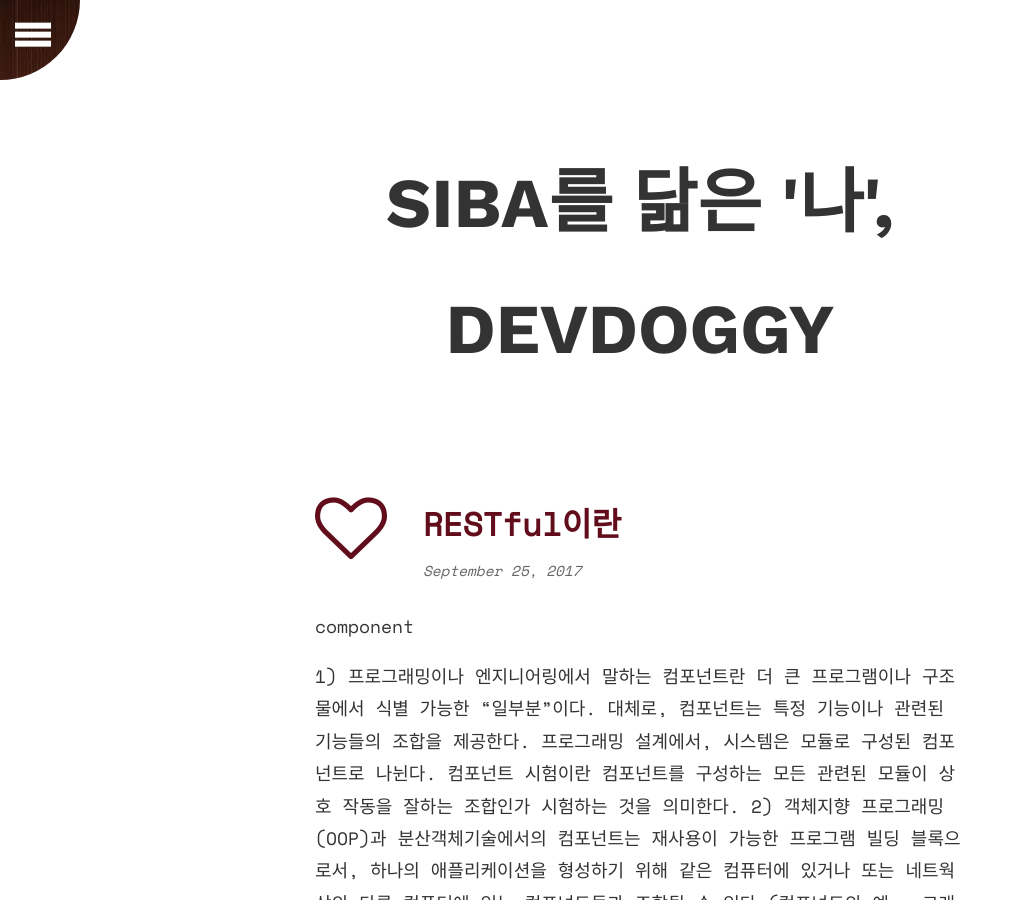
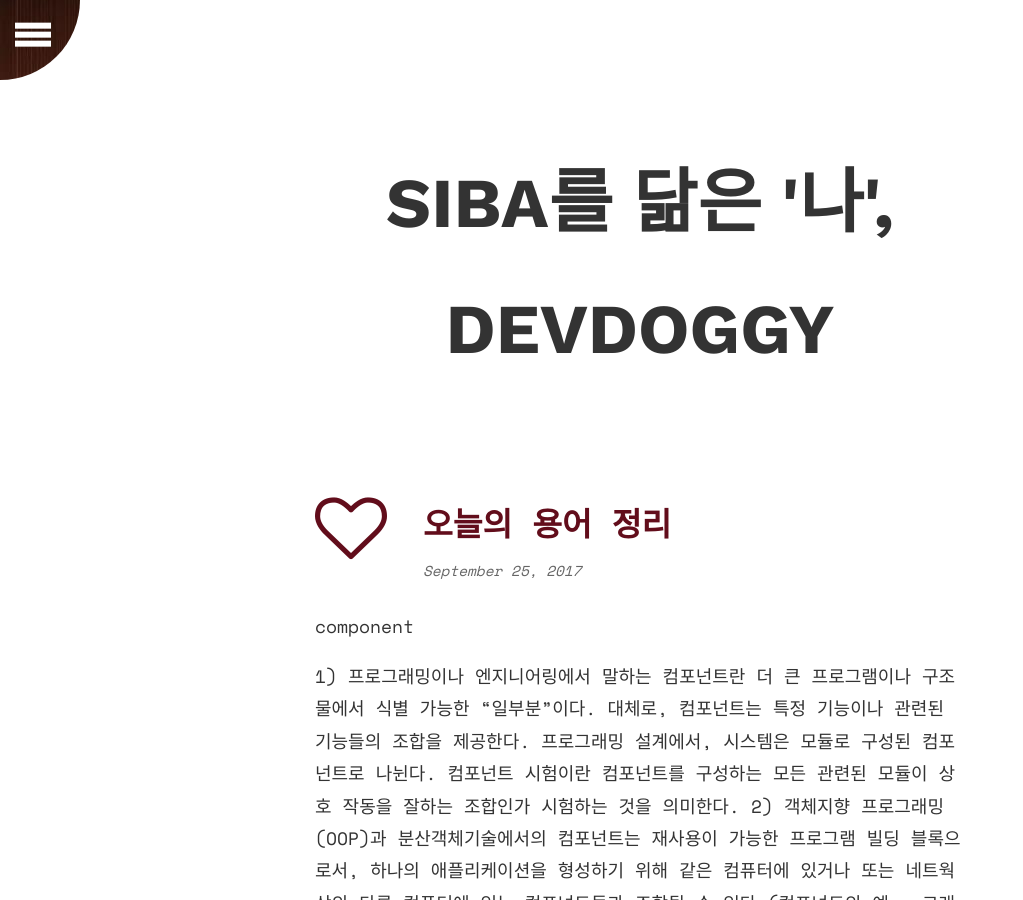
Before and after one commit to SinYongJu/SinYongJu.github.io, a Jekyll site: the page built from _posts/2017-09-25-용어정리.md, in a window 1280 px wide and 900 px high. Shown: the whole window, without its empty margins (0-1023 px from the left). Built offline with Jekyll 4.4.1, drawn with Linux system fonts in a browser that asks for light colours; nearby versions of some CDN libraries; comment, search, counter and statistics services are not loaded.

Commit message:
오늘꺼

```diff
--- a/_posts/2017-09-25-용어정리.md
+++ b/_posts/2017-09-25-용어정리.md
@@ -1,6 +1,6 @@
 ---
 layout: post
-title:  "RESTful이란"
+title:  "오늘의 용어 정리"
 icon:  heart-o
 
 ---
```
